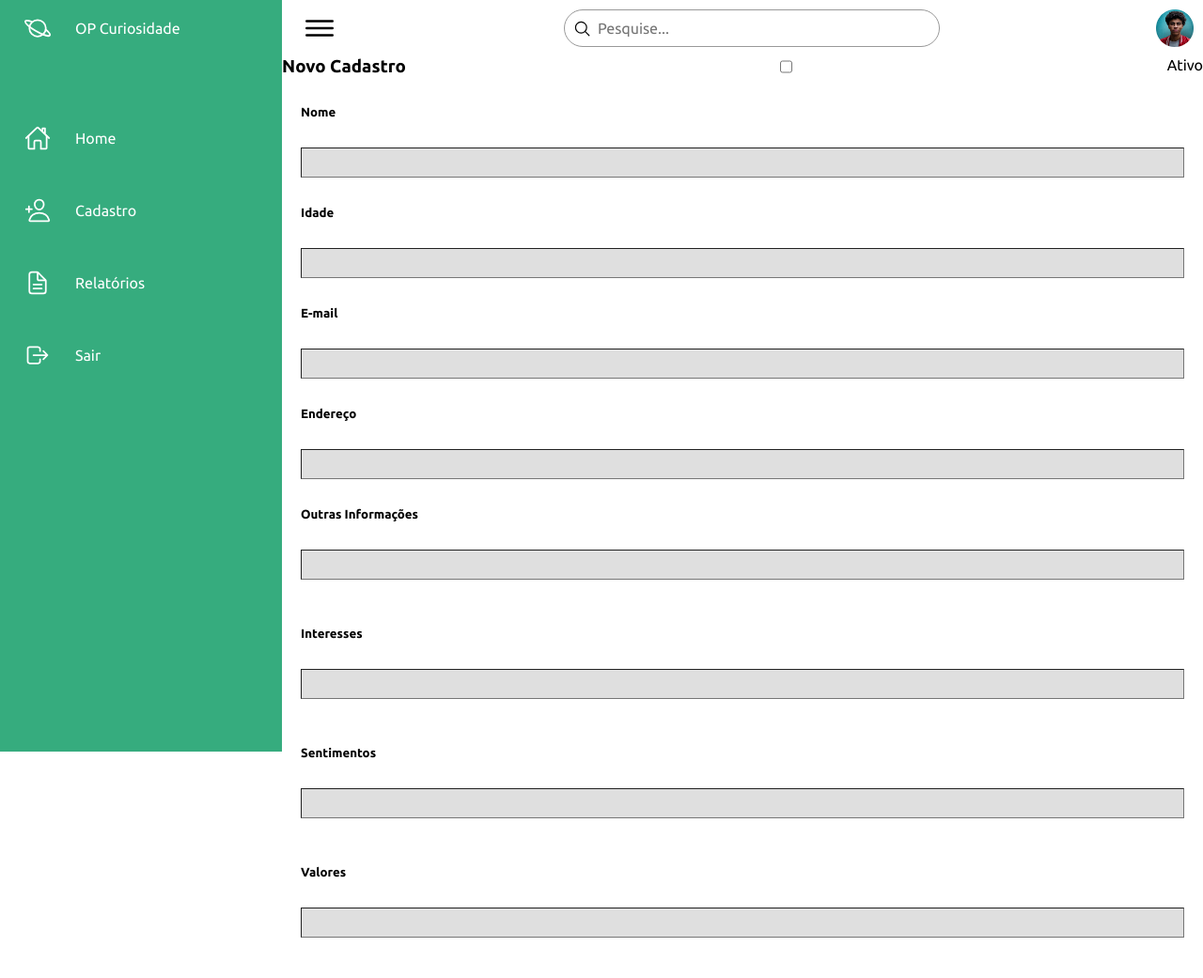
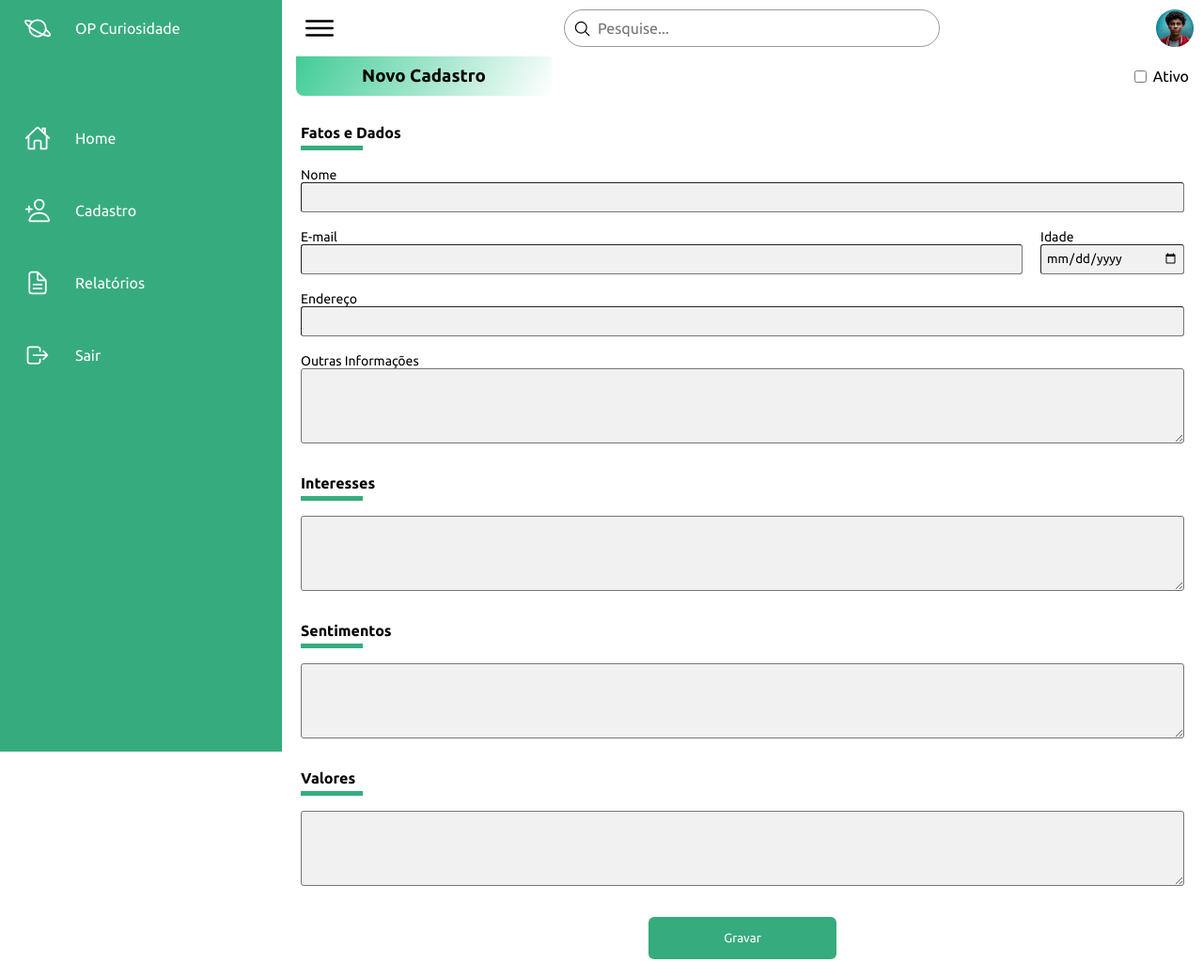
Before and after one commit to mthm93/OP-Curiosidade, a plain HTML site: page dashboard/cadastro.html in a window 1280 px wide. Shown: the whole page at 94% size. Before the commit the page ends 1018 px from the top, so only its background shows below. Drawn offline with nearby package versions, Linux system fonts and the light colour scheme.

Commit message:
Página de Cadastro

```diff
--- a/dashboard/cadastro.html
+++ b/dashboard/cadastro.html
@@ -58,7 +58,7 @@
             <!-- Barra de pesquisa -->
 
             <div class="pesquisa">
-                <label for="">
+                <label>
                     <input type="text" placeholder="Pesquise...">
                     <ion-icon name="search-outline"></ion-icon>
                 </label>
@@ -74,39 +74,57 @@
             <!-- Cadastro -->
 
         <article>
-
             <header>
                 <h3>Novo Cadastro</h3>
-                <input type="checkbox" name="Ativo" id="status">
-                <p>Ativo</p>
+                <div class="checkboxCadastro"><input type="checkbox" name="Ativo" id="status">
+                <p>Ativo</p></div>
             </header>
-            <section class="fatos">
-                <h5>Nome</h5>
-                <input type="text" id="nome">
-                <h5>Idade</h5>
-                <input type="text" id="idade">
-                <h5>E-mail</h5>
-                <input type="text" id="email">
-                <h5>Endereço</h5>
-                <input type="text" id="endereço">
-                <h5>Outras Informações</h5>
-                <input type="text" id="outras">
-            </section>
-            <section class="interesses">
-                <h5>Interesses</h5>
-                <input type="text" id="interesses">
-            </section>
-            <section class="sentimentos">
-                <h5>Sentimentos</h5>
-                <input type="text" id="sentimentos">
-            </section>
-            <section class="valores">
-                <h5>Valores</h5>
-                <input type="text" id="valores">
+            <section>
+                <div class="fatos">
+                    <h4>Fatos e Dados</h4>
+                    <div class="linhaVerde"></div>
+                    <label>Nome</label>
+                    <input type="text" id="nome">
+                    <div class="mesmaLinha">
+                        <div class="cadastroEmail">
+                            <label>E-mail</label>
+                            <input type="email" id="email">
+                        </div>
+                        <div class="cadastroIdade">
+                            <label>Idade</label>
+                            <input type="date" id="idade">
+                        </div>
+                    </div>
+                    <label>Endereço</label>
+                    <input type="text" id="endereço">
+                    <label>Outras Informações</label>
+                    <textarea id="outrasInformaçoes"></textarea>
+                </div>
+                <div class="interesses">
+                    <h4>Interesses</h4>
+                    <div class="linhaVerde"></div>
+                    <textarea id="interesses"></textarea>
+                </div>
+                <div class="sentimentos">
+                    <h4>Sentimentos</h4>
+                    <div class="linhaVerde"></div>
+                    <textarea id="sentimentos"></textarea>
+                </div>
+                <div class="valores">
+                    <h4>Valores</h4>
+                    <div class="linhaVerde"></div>
+                    <textarea id="valores"></textarea>
+                </div>
+                <div class="btnCadastro">
+                    <a href="relatorios.html">
+                        <button class="botaoCadastro">
+                            Gravar
+                        </button>
+                    </a>
+                </div>
             </section>
         </article>
     </main>
-
     <script type="module" src="https://unpkg.com/ionicons@5.5.2/dist/ionicons/ionicons.esm.js"></script>
     <script nomodule src="https://unpkg.com/ionicons@5.5.2/dist/ionicons/ionicons.js"></script>
 </body>
--- a/dashboard/style.css
+++ b/dashboard/style.css
@@ -253,9 +253,6 @@ section .cadastrosRecentes table tr td {
 section .cadastrosRecentes table tr td:last-child {
     text-align: end;
 }
-section .cadastrosRecentes table tr td:nth-child(2) {
-    text-align: center;
-}
 .cadastrosRecentes {
     position: relative;
     display: grid;
@@ -304,10 +301,73 @@ section .cadastrosRecentes table tr td:nth-child(2) {
 article header {
     display: flex;
     justify-content: space-between;
+    margin-left: 15px;
+    margin-right: 15px;
+}
+article header h3 {
+    background: linear-gradient(120deg, #41CC97, #ffffff);
+    padding: 10px 70px;
+    border-bottom-left-radius: 8px;
 }
 article section input {
-    background: rgb(223, 223, 223);
+    background: rgb(241, 241, 241);
     border-width: 1px;
+    border-radius: 3px;
     min-height: 2rem;
+    width: 100%;
+    margin-bottom: 1rem;
     padding: 5px;
 }
+.checkboxCadastro {
+    display: flex;
+    align-items: center;
+    justify-content: center;
+    gap: 7px;
+}
+.fatos label, .interesses label, .sentimentos label, .valores label {
+    font-size: 14px;
+}
+.linhaVerde {
+    border: 0;
+    height: 5px;
+    background-color: var(--green);
+    width: 66px;
+    margin-left: 0px;
+    margin-top: 5px;
+    margin-bottom: 1rem;
+}
+.mesmaLinha {
+    display: flex;
+    width: 100%;
+    gap: 1.2rem;
+}
+.cadastroEmail {
+    width: 90%;
+}
+#interesses, #sentimentos , #valores , #outrasInformaçoes {
+    border-radius: 3px;
+    padding: 5px;
+    background-color: rgb(241, 241, 241);
+    width: 100%;
+    height: 80px;
+}
+.btnCadastro {
+    display: flex;
+    justify-content: center;
+}
+.botaoCadastro {
+    padding: 15px 80px;
+    border: 5px;
+    background: var(--green);
+    text-decoration: none;
+    color: var(--white);
+    border-radius: 6px;
+}
+.botaoCadastro:hover {
+    background: #38964f;
+    box-shadow: 5 10px 25px rgba(0,0,0,0.08);
+    color: var(--white);
+    transition: .3s ease-in-out;
+}
+
+/* Página de Cadastro */
```
